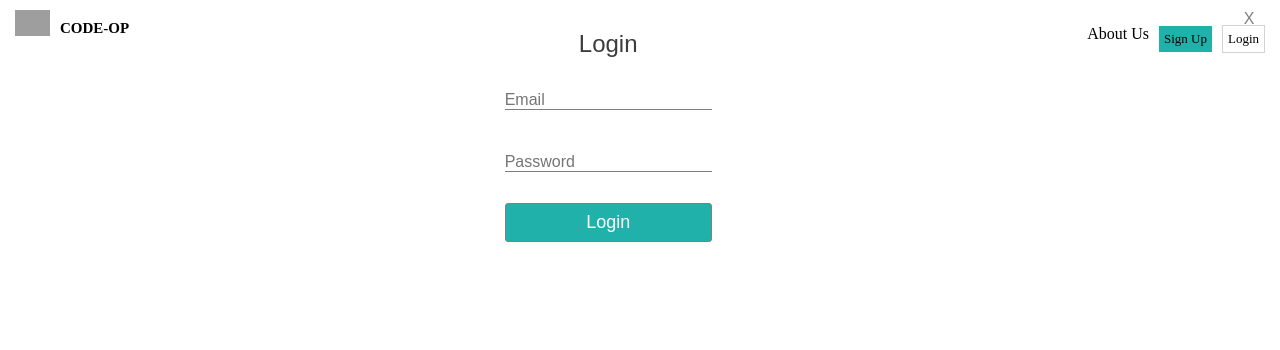
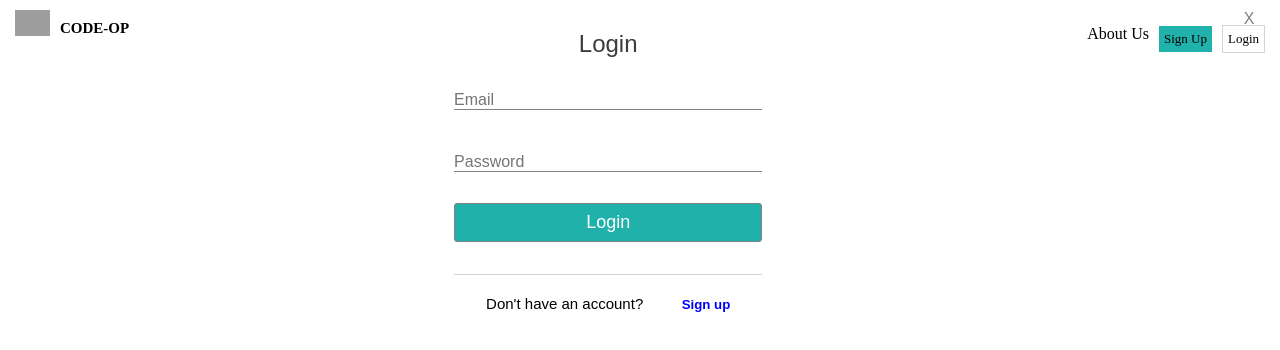
Before and after one commit to HowDidIGitHere/code-op, a React (Create React App) app in the folder frontend/: page /#/login in a window 1280 px wide. Shown: the top 350 px of the page. Built offline with nearby package versions, Linux system fonts and the light colour scheme; grey boxes are pictures that could not be loaded.

Commit message:
login-modal: button to sign-up; CSS styling

```diff
--- a/frontend/src/components/modals/modal.css
+++ b/frontend/src/components/modals/modal.css
@@ -17,3 +17,30 @@
   padding: 20px;
   border-radius: 5px;
 }
+
+.line{
+  background-color: #d1d1d1;
+  width: 24vw;
+  padding: 0.5px;
+  margin-top: 4vh;
+}
+
+.login-form-footer{
+  display: flex;
+  justify-content: center;
+}
+
+.login-form-footer > h4{
+  font-size: 15px;
+  font-weight: 100;
+}
+
+.login-form-footer > h5{
+  margin-left: 3vw;
+  color: blue;
+  font-weight: 700;
+}
+
+.login-form-footer > h5:hover{
+  cursor: pointer;
+}
--- a/frontend/src/components/session/login_form.jsx
+++ b/frontend/src/components/session/login_form.jsx
@@ -84,6 +84,13 @@ class LoginForm extends React.Component {
             <br/>
             <button className="login-form-button" type="submit" >Login</button>
             {this.renderErrors()}
+
+            <div className="line"></div>
+
+            <div className="login-form-footer">
+              <h4>Don't have an account?</h4>
+              <h5 onClick={() => this.props.openSignupModal()}>Sign up</h5>
+            </div>
           </div>
         </form>
       </div>
--- a/frontend/src/components/session/login_form_container.js
+++ b/frontend/src/components/session/login_form_container.js
@@ -15,6 +15,7 @@ const mapStateToProps = (state) => {
 const mapDispatchToProps = (dispatch) => {
   return {
     login: user => dispatch(login(user)),
+    openSignupModal: () => dispatch(openModal('signup')),
 
     closeModal: () => dispatch(closeModal()),
     // logout: () => dispatch(logout()),
```
